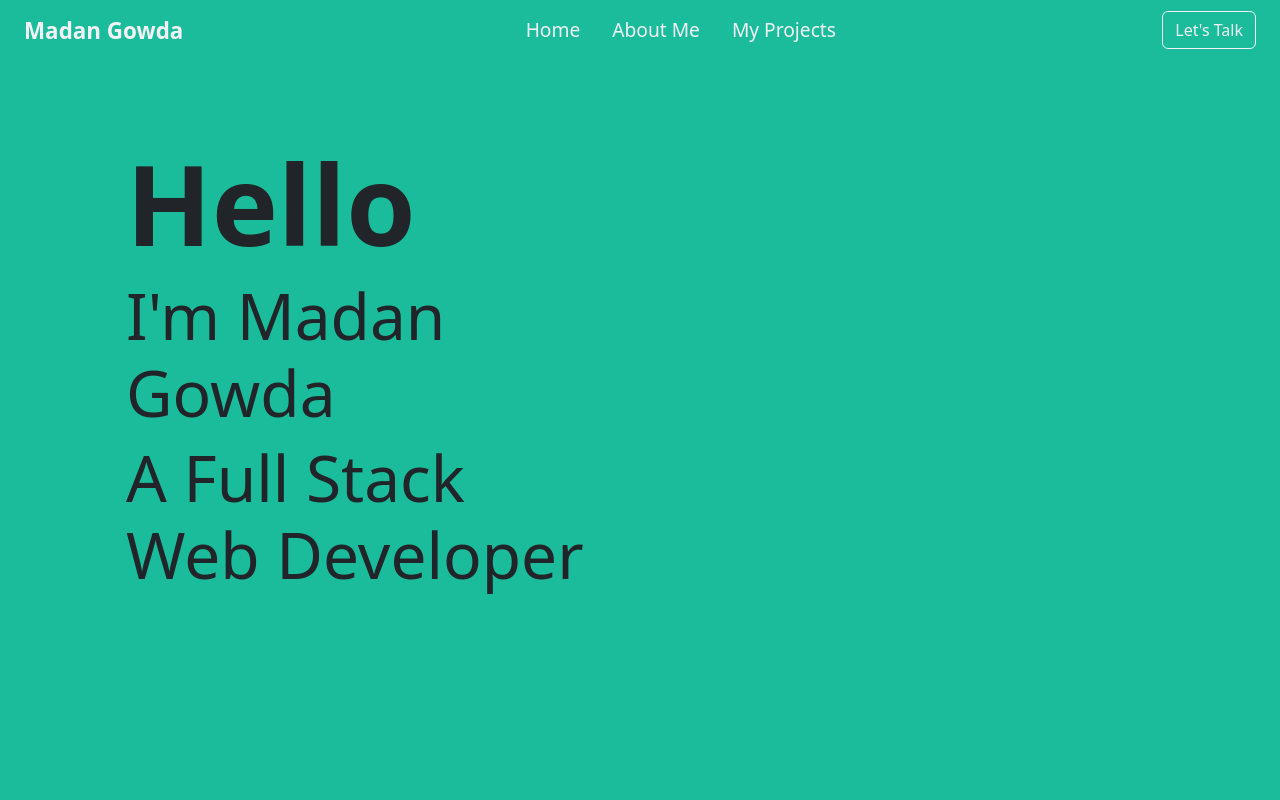
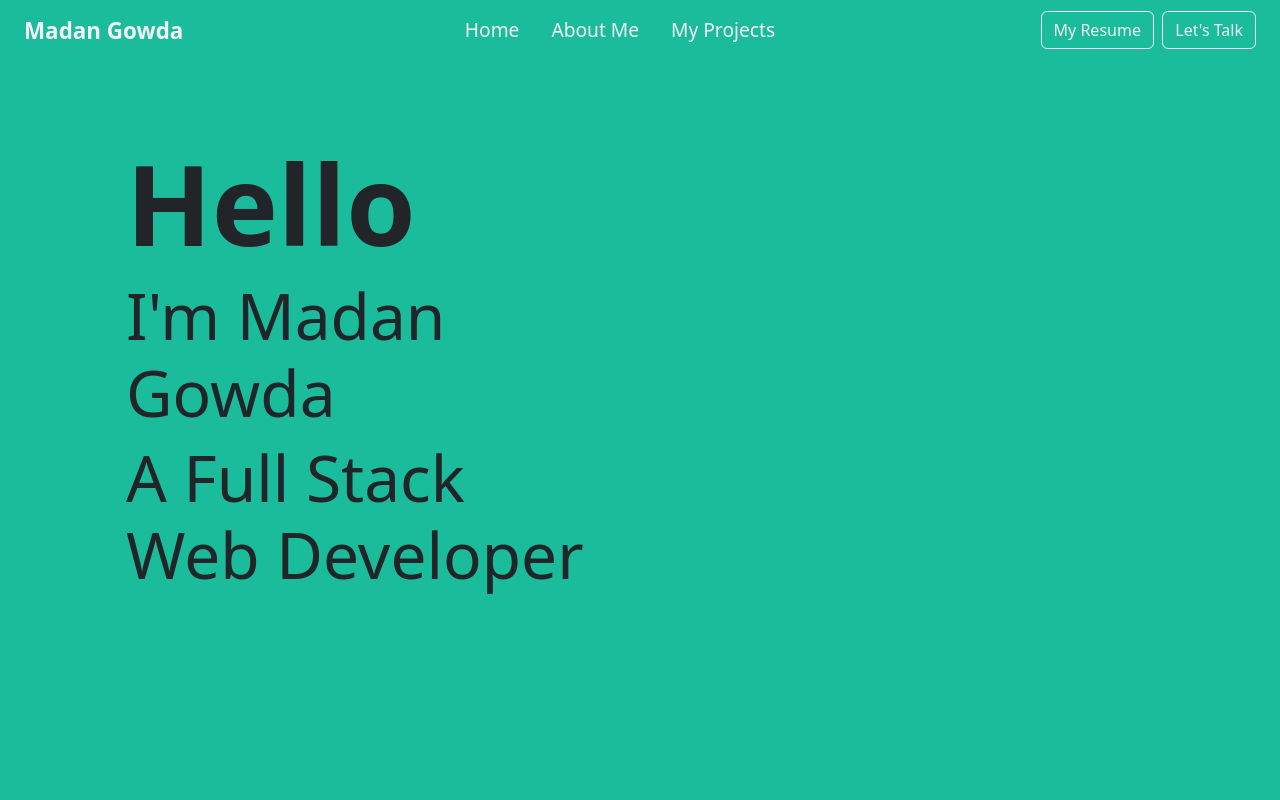
Before and after one commit to madan3242/madan, a React (Vite) app: page / in a window 1280 px wide. Shown: the top 800 px of the page. Built offline with nearby package versions, Linux system fonts and the light colour scheme.

Commit message:
resume added

```diff
--- a/src/components/Navbar/Navbar.jsx
+++ b/src/components/Navbar/Navbar.jsx
@@ -1,5 +1,7 @@
 import React from 'react'
 import './navbar.css'
+
+import resume from '../../assets/madan-resume.pdf'
 
 const Navbar = () => {
   return (
@@ -23,6 +25,9 @@ const Navbar = () => {
                         <a href="#myprojects" className="nav-link">My Projects</a>
                     </li>
                 </ul>
+                <a href={resume} target='_blank'>
+                    <button className="btn nav-btn">My Resume</button>
+                </a>&nbsp;&nbsp;
                 <a href="#contactme">
                     <button className="btn nav-btn">Let's Talk</button>
                 </a>
```
Also changed, not shown: 1 other file (tests, documents, lock files or other folders).
